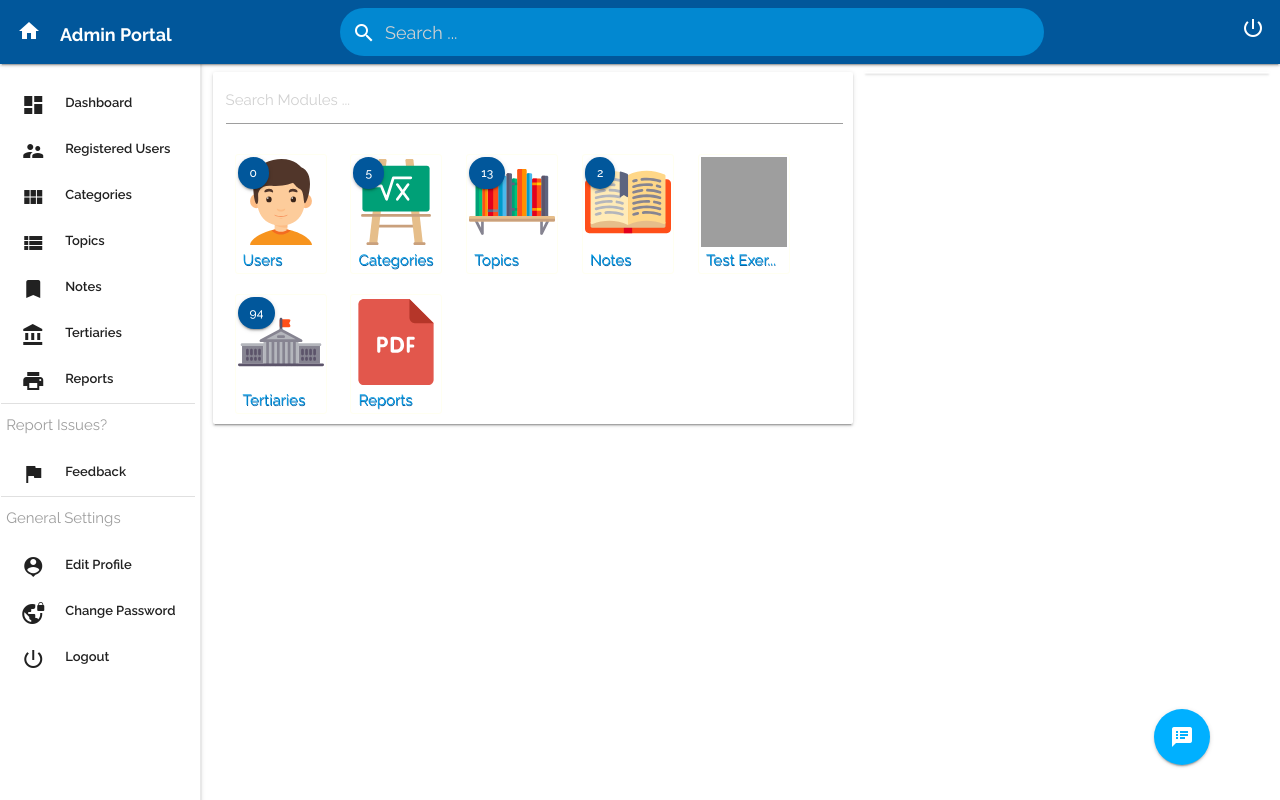
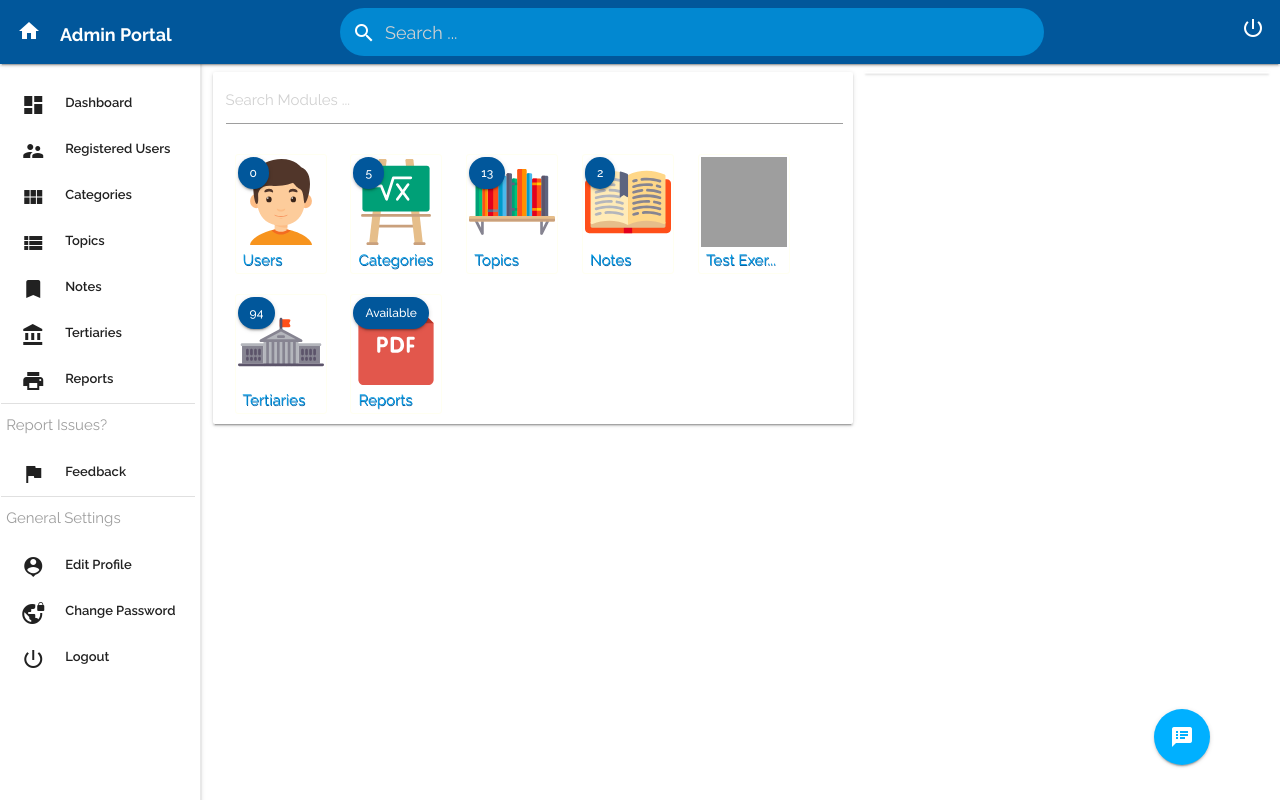
Before and after one commit to Calligh/DVLA, a PHP site: page /admin/dashboard.php in a window 1280 px wide. Run offline with PHP 8.4, Linux system fonts and the light colour scheme; the visitor is signed in with stand-in values (Sample User, id 1); data comes from the database, SQL or seed files in the repository; data that the repository does not hold is empty; some libraries are stand-ins or nearby versions; grey boxes are pictures that could not be loaded.

Commit message:
Add the indicator for the reports

```diff
--- a/admin/dashboard.php
+++ b/admin/dashboard.php
@@ -64,6 +64,7 @@
 				</a>
 
 				<a href="admin/reports" id="menu" class="waves-effect waves-block waves-ripple">
+                    <span class="chip" id="count"><?php echo "Available"; ?></span>
 					<img src="public/images/pdf.svg" class="responsive-img"/>
 					<span class="title text-center">Reports</span>
 				</a>
```
